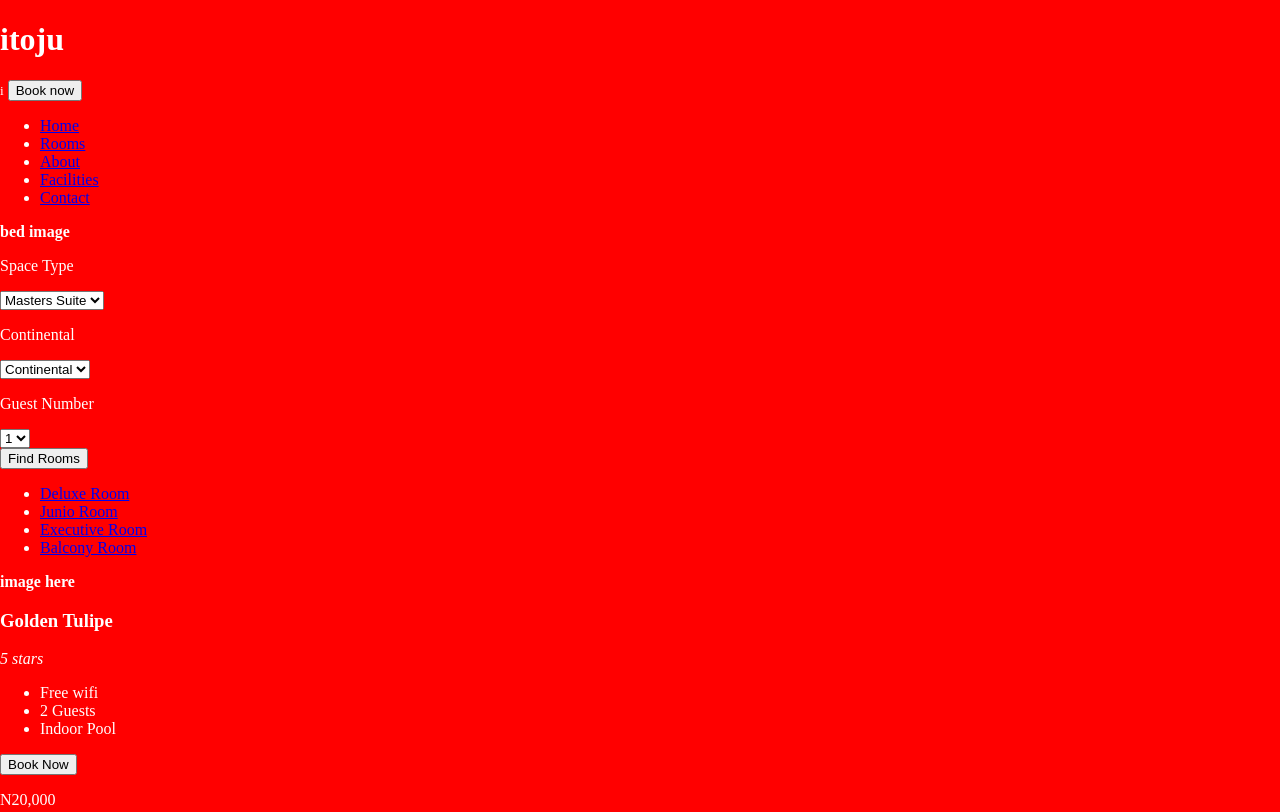
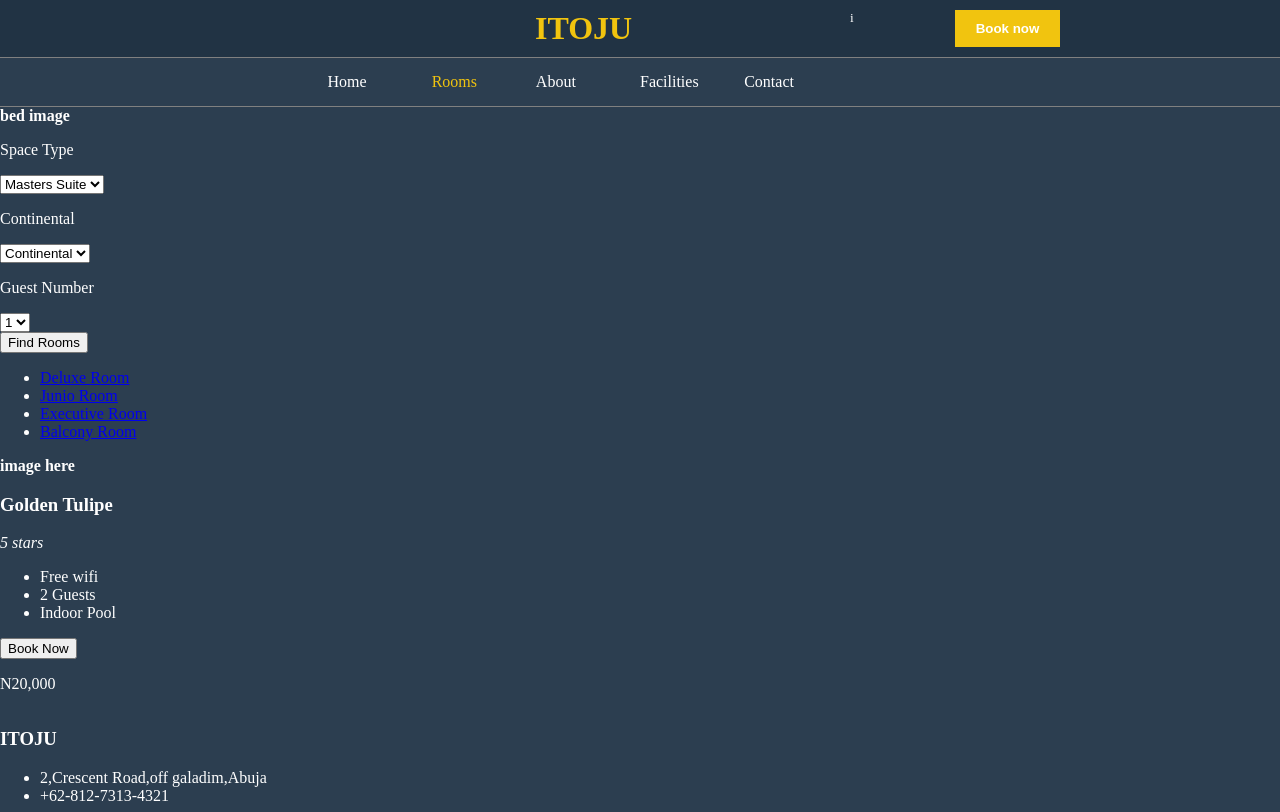
Before and after one commit to Haybuka/Hotel_Itoju, a plain HTML site: page index.html in a window 1280 px wide. Shown: the top 812 px of the page. Drawn offline with Linux system fonts and the light colour scheme.

Commit message:
Handled header and nav using Grid... pLus its Items

```diff
--- a/index.html
+++ b/index.html
@@ -17,11 +17,11 @@
         </header>
         <nav>
             <ul>
-                <li><a href="#">Home</a></li>
-                <li><a href="#">Rooms</a></li>
-                <li><a href="#">About</a></li>
-                <li><a href="#">Facilities</a></li>
-                <li><a href="#">Contact</a></li>
+                <li class="home"><a href="#">Home</a></li>
+                <li class="room"><a href="#" class="active">Rooms</a></li>
+                <li class="about"><a href="#">About</a></li>
+                <li class="facilities"><a href="#">Facilities</a></li>
+                <li class="contact"><a href="#">Contact</a></li>
             </ul>
         </nav>
         <div id="banner">
--- a/main.css
+++ b/main.css
@@ -3,7 +3,7 @@
 }
 
 body {
-    background-color: red;
+    background-color: #2c3e50;
     color: white;
     margin: 0;
 }
@@ -14,14 +14,84 @@ body {
     grid-template-rows: repeat(6, minmax(0, auto));
 }
 
+/* header Grid and its styles */
 header {
     grid-row: 1/2;
     grid-column: 1/13;
+    display: grid;
+    grid-template-columns: repeat(12, 1fr);
+    background-color: #213344;
+    padding: 10px;
 }
 
+header h1 {
+    grid-column: 6/8;
+    text-transform: uppercase;
+    margin: 0;
+    color: #f1c40f;
+}
+
+header small {
+    grid-column: 9/10;
+}
+
+header button {
+    grid-column: 10/11;
+    padding: 3px;
+    background-color: #f1c40f;
+    color: white;
+    border: none;
+    font-weight: bold;
+}
+
+/* nav Grid and its styles */
 nav {
     grid-row: 2/3;
     grid-column: 1/13;
+    display: grid;
+    border-top: 1px solid grey;
+    border-bottom: 1px solid grey;
+    padding: 10px;
+}
+
+nav ul {
+    display: grid;
+    grid-template-columns: repeat(12, 1fr);
+    margin: 0;
+    padding: 5px;
+}
+
+nav ul li {
+    list-style-type: none;
+}
+
+nav ul li a {
+    text-decoration: none;
+    color: white;
+}
+
+.active {
+    color: #f1c40f;
+}
+
+nav li.home {
+    grid-column: 4/5;
+}
+
+nav li.room {
+    grid-column: 5/6;
+}
+
+nav li.about {
+    grid-column: 6/7;
+}
+
+nav li.facilities {
+    grid-column: 7/8;
+}
+
+nav li.contact {
+    grid-column: 8/9;
 }
 
 #banner {
```
Also changed, not shown: images/ban.JPG (added).
